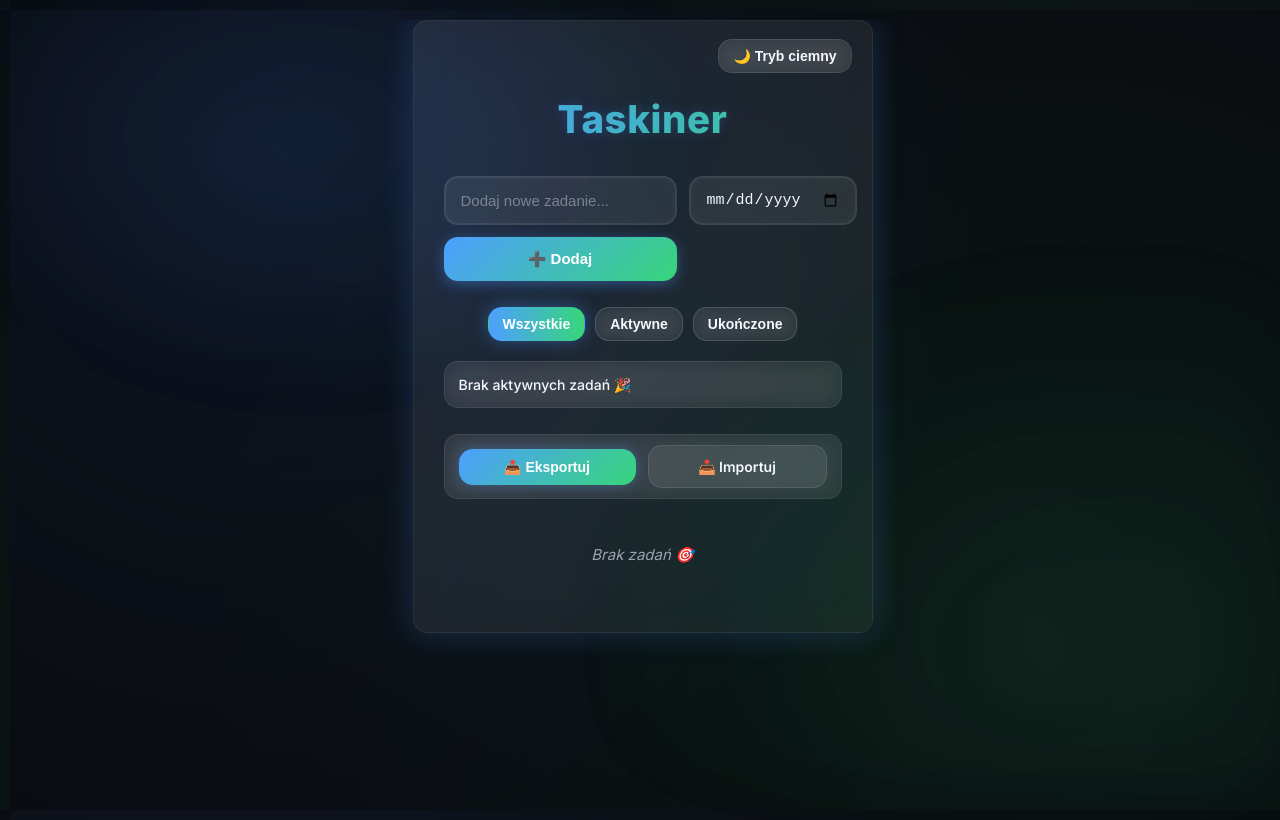
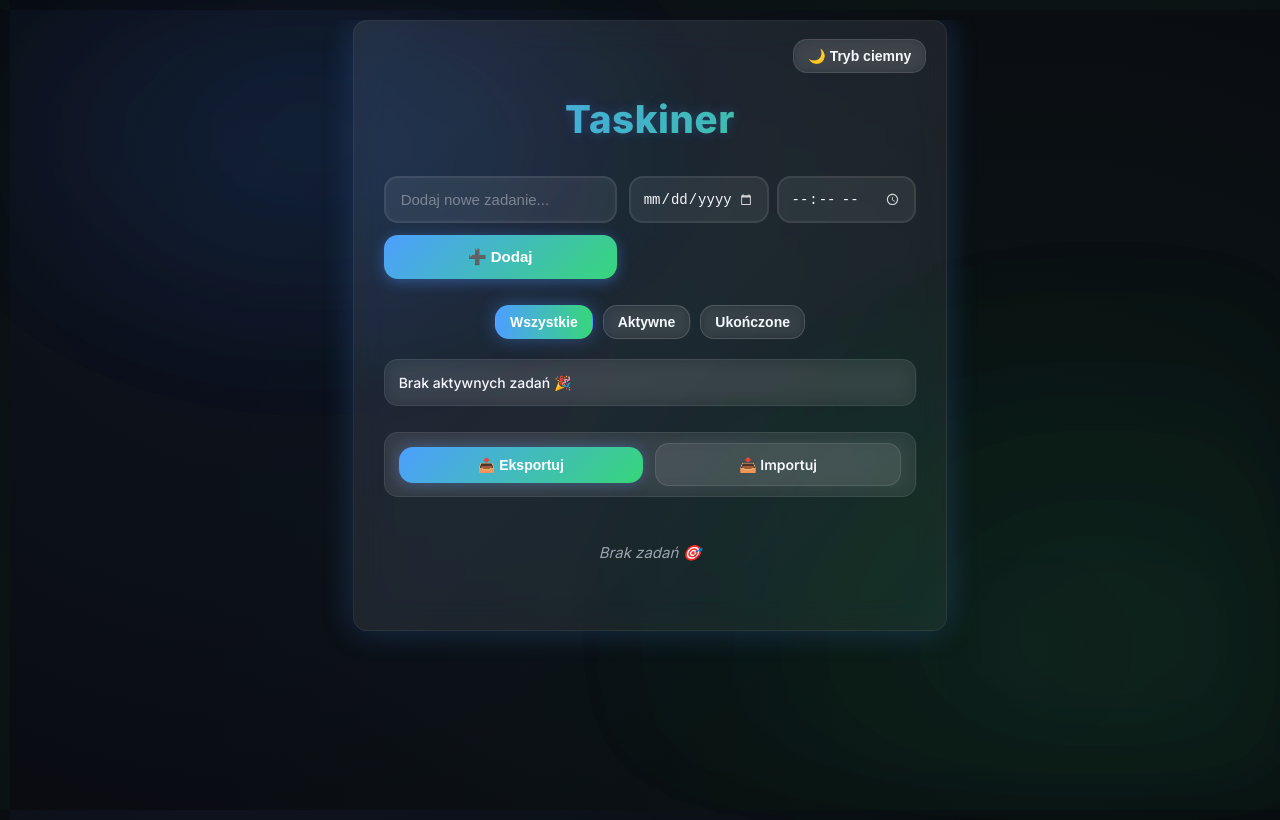
Before and after one commit to kameleon1312/Taskify, a React (Vite) app: page / in a window 1280 px wide. Built offline with nearby package versions, Linux system fonts and the light colour scheme.

Commit message:
update styles and clock in TaskInput

```diff
--- a/src/components/TaskInput.jsx
+++ b/src/components/TaskInput.jsx
@@ -1,6 +1,8 @@
 // ============================================================
-//  TaskInput – Dodawanie nowych zadań
-// Opis: Pozwala użytkownikowi wprowadzić treść zadania i opcjonalny termin.
+//  TaskInput – Dodawanie nowych zadań z terminem i godziną
+//  Autor: Szymon Pochopień
+//  Opis: Pozwala użytkownikowi wprowadzić treść zadania oraz
+//         opcjonalny termin z godziną wykonania.
 // ============================================================
 
 import React, { useState } from "react";
@@ -10,7 +12,8 @@ function TaskInput({ setTasks }) {
   //  Stan komponentu
   // ==========================================================
   const [text, setText] = useState("");
-  const [deadline, setDeadline] = useState("");
+  const [date, setDate] = useState("");
+  const [time, setTime] = useState("");
 
   // ==========================================================
   //  Dodawanie nowego zadania
@@ -19,16 +22,23 @@ function TaskInput({ setTasks }) {
     const value = text.trim();
     if (!value) return;
 
+    // Jeśli użytkownik wybrał datę i godzinę → łączymy w pełny ISO string
+    let deadline = null;
+    if (date) {
+      deadline = time ? `${date}T${time}` : `${date}T00:00`;
+    }
+
     const newTask = {
       id: Date.now(),
       text: value,
       completed: false,
-      deadline: deadline || null,
+      deadline: deadline ? new Date(deadline).toISOString() : null,
     };
 
     setTasks((prev) => [...prev, newTask]);
     setText("");
-    setDeadline("");
+    setDate("");
+    setTime("");
   };
 
   // ==========================================================
@@ -46,13 +56,21 @@ function TaskInput({ setTasks }) {
         aria-label="Wpisz treść zadania"
       />
 
-      {/* n Pole wyboru daty */}
-      <input
-        type="date"
-        value={deadline}
-        onChange={(e) => setDeadline(e.target.value)}
-        aria-label="Wybierz termin zadania"
-      />
+      {/*  Sekcja daty i godziny */}
+      <div className="datetime-inputs">
+        <input
+          type="date"
+          value={date}
+          onChange={(e) => setDate(e.target.value)}
+          aria-label="Wybierz datę zadania"
+        />
+        <input
+          type="time"
+          value={time}
+          onChange={(e) => setTime(e.target.value)}
+          aria-label="Wybierz godzinę zadania"
+        />
+      </div>
 
       {/*  Przycisk dodania */}
       <button onClick={addTask} aria-label="Dodaj zadanie">
--- a/src/components/TaskItem.jsx
+++ b/src/components/TaskItem.jsx
@@ -90,10 +90,13 @@ function TaskItem({ task, toggleTask, deleteTask, updateTask }) {
 
         {/*  Wyświetlanie terminu */}
         {task.deadline && (
-          <small className="deadline">
-            Termin: {new Date(task.deadline).toLocaleDateString()}
-          </small>
-        )}
+  <span className="deadline">
+    Termin: {new Date(task.deadline).toLocaleString("pl-PL", {
+      dateStyle: "short",
+      timeStyle: "short",
+    })}
+  </span>
+)}
       </div>
 
       {/*  Usuń zadanie */}
--- a/src/styles/index.scss
+++ b/src/styles/index.scss
@@ -113,7 +113,7 @@ body[data-theme="light"] {
 .app {
   position: relative;
   width: 100%;
-  max-width: min(460px, 100%);
+  max-width: min(460px, auto);
   background: linear-gradient(
       135deg,
       rgba(255, 255, 255, 0.05),
@@ -155,8 +155,10 @@ body[data-theme="light"] {
   grid-template-columns: 1fr auto;
   gap: 12px;
   margin-bottom: 26px;
+  align-items: center;
 
-  input {
+  /* --- pole tekstowe --- */
+  input[type="text"] {
     padding: 13px 15px;
     border-radius: $radius;
     border: 2px solid rgba(255, 255, 255, 0.08);
@@ -166,6 +168,7 @@ body[data-theme="light"] {
     outline: none;
     transition: all 0.25s ease;
     box-shadow: inset 0 0 10px rgba(255, 255, 255, 0.03);
+    width: 100%;
 
     &::placeholder {
       color: var(--muted);
@@ -179,6 +182,49 @@ body[data-theme="light"] {
     }
   }
 
+  /* --- sekcja data + godzina --- */
+  .datetime-inputs {
+    display: flex;
+    gap: 8px;
+    flex-wrap: nowrap;
+    width: 100%;
+
+    input[type="date"],
+    input[type="time"] {
+      flex: 1;
+      min-width: 0;
+      padding: 11px 12px;
+      border-radius: $radius;
+      border: 2px solid rgba(255, 255, 255, 0.08);
+      background: rgba(255, 255, 255, 0.07);
+      color: var(--fg);
+      font-size: 14px;
+      outline: none;
+      transition: all 0.25s ease;
+      appearance: none; // usuwa nienaturalny wygląd
+
+      &::placeholder {
+        color: var(--muted);
+        opacity: 0.7;
+      }
+
+      &:focus {
+        border-color: var(--accent);
+        box-shadow: 0 0 8px rgba(77, 148, 255, 0.25);
+        background: rgba(255, 255, 255, 0.1);
+      }
+
+      /* delikatny styl ikon kalendarza i zegara */
+      &::-webkit-calendar-picker-indicator {
+        filter: invert(1);
+        opacity: 0.8;
+        cursor: pointer;
+        transform: scale(0.9);
+      }
+    }
+  }
+
+  /* --- przycisk Dodaj --- */
   button {
     padding: 13px 18px;
     border-radius: $radius;
@@ -190,11 +236,13 @@ body[data-theme="light"] {
     cursor: pointer;
     box-shadow: 0 3px 14px rgba(77, 148, 255, 0.4);
     transition: all 0.25s ease;
+    white-space: nowrap;
 
     &:hover {
       filter: brightness(1.1);
       transform: translateY(-1px);
     }
+
     &:active {
       transform: translateY(1px);
       filter: brightness(0.95);
@@ -202,6 +250,36 @@ body[data-theme="light"] {
   }
 }
 
+/* ============================================================
+   📱 MOBILE FIXES (max-width: 600px)
+   ============================================================ */
+@media (max-width: 600px) {
+  .task-input {
+    grid-template-columns: 1fr;
+    gap: 10px;
+
+    input[type="text"] {
+      font-size: 14px;
+      padding: 11px 12px;
+    }
+
+    .datetime-inputs {
+      flex-direction: column;
+      gap: 10px;
+
+      input[type="date"],
+      input[type="time"] {
+        font-size: 14px;
+        padding: 10px 12px;
+      }
+    }
+
+    button {
+      font-size: 14px;
+      padding: 11px;
+    }
+  }
+}
 /* ============================================================
    5️⃣ TASK LIST & ITEMS
    ============================================================ */
```
